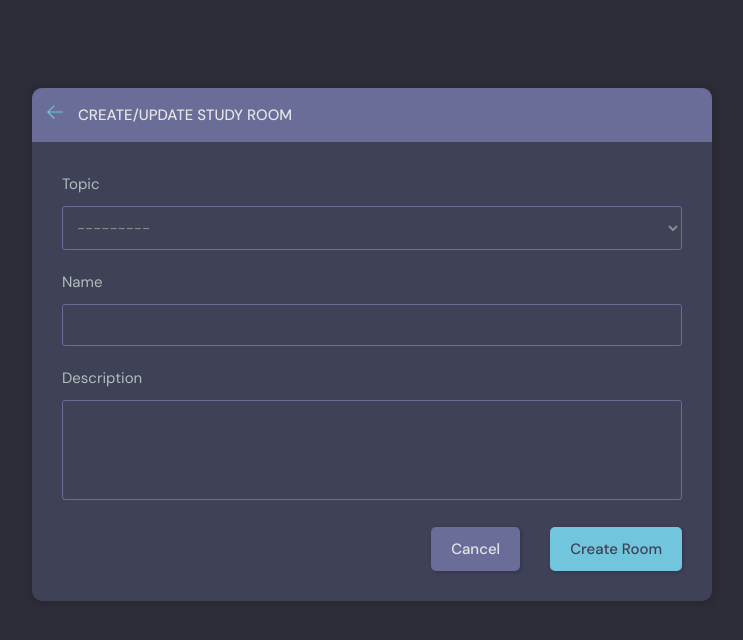
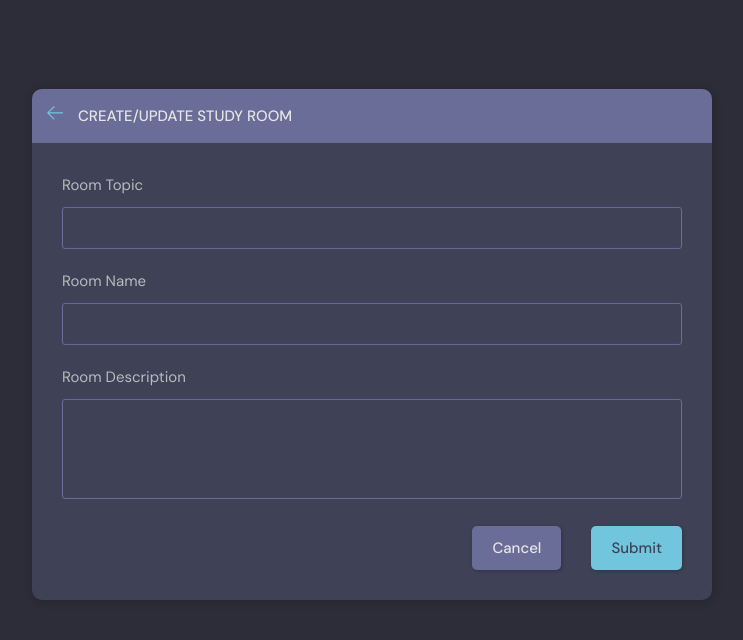
Before and after one commit to gregrell/DjangoLearn, a Django app: page /create-room/ in a window 1280 px wide. Shown: the part 76-716 px from the top of the page, without its empty margins (268-1011 px from the left). Run offline with Django 4.2, Linux system fonts and the light colour scheme; a user stored in the database is signed in; data comes from the database, SQL or seed files in the repository; both versions use the stored data as it was after the commit.

Commit message:
Additional form dynamic list creation, get_or_create database functionality implemented

```diff
--- a/OpenHouse/base/Templates/Base/create-room.html
+++ b/OpenHouse/base/Templates/Base/create-room.html
@@ -8,7 +8,8 @@
             <div class="layout__boxHeader">
                 <div class="layout__boxTitle">
                     <a href="{% url 'home' %}">
-              <svg version="1.1" xmlns="http://www.w3.org/2000/svg" width="32" height="32" viewBox="0 0 32 32">
+                        <svg version="1.1" xmlns="http://www.w3.org/2000/svg" width="32" height="32"
+                             viewBox="0 0 32 32">
                             <title>arrow-left</title>
                             <path
                                     d="M13.723 2.286l-13.723 13.714 13.719 13.714 1.616-1.611-10.96-10.96h27.625v-2.286h-27.625l10.965-10.965-1.616-1.607z">
@@ -21,13 +22,31 @@
             <div class="layout__body">
                 <form class="form" action="#" method="POST">
                     {% csrf_token %}
-            {% for field in form %}
+
                     <div class="form__group">
-              <label>{{field.label}}</label>
-              {{field}}
-              <!--              <input id="room_name" name="room_name" type="text" placeholder="E.g. Mastering Python + Django" />-->
+                        <label for="room_topic">Room Topic</label>
+                        <input required input="text" name="topic" list="topic-list"/>
+                        <datalist id="topic-list">
+                            <select>
+                                {% for topic in topics %}
+                                <option value="{{topic.name}}">{{topic.name}}</option>
+                                {% endfor %}
+                            </select>
+
+                        </datalist>
                     </div>
-            {% endfor %}
+
+                    <div class="form__group">
+                        <label for="room_name">Room Name</label>
+                        {{form.name}}
+                    </div>
+
+                    <div class="form__group">
+                        <label for="room_description">Room Description</label>
+                        {{form.description}}
+                    </div>
+
+
                     <!--
                                 <div class="form__group">
                                   <label for="room_topic">Topic</label>
@@ -48,8 +67,8 @@
                                   <textarea name="room_about" id="room_about" placeholder="Write about your study group..."></textarea>
                                 </div>-->
                     <div class="form__action">
-              <a class="btn btn--dark" href="index.html">Cancel</a>
-              <button class="btn btn--main" type="submit">Create Room</button>
+                        <a class="btn btn--dark" href="{% url 'home' %}">Cancel</a>
+                        <button class="btn btn--main" type="submit">Submit</button>
                     </div>
                 </form>
             </div>
--- a/OpenHouse/base/Templates/Base/room.html
+++ b/OpenHouse/base/Templates/Base/room.html
@@ -25,7 +25,7 @@
             <div class="room__topRight">
               {% if request.user == room.host %}
 
-              <a href="#">
+              <a href="{% url 'update-room' room.id %}">
                 <svg
                         enable-background="new 0 0 24 24"
                         height="32"
--- a/OpenHouse/base/views.py
+++ b/OpenHouse/base/views.py
@@ -125,17 +125,20 @@ def room(request, pk):
 @login_required(login_url='login')
 def createRoom(request):
     form = RoomForm()
+    topics = Topic.objects.all()
     if request.method == 'POST':
         form = RoomForm(request.POST)  # ALWAYS POPULATE YOUR form object with the post data
+        topic, created = Topic.objects.get_or_create(name=request.POST.get('topic'))
+        room = Room.objects.create(
+            topic = topic,
+            host = request.user,
+            description = request.POST.get('description'),
+            name = request.POST.get('name'),
+        )
+        return redirect('home')
 
-        if form.is_valid():
-            room = form.save(commit=False)
-            room.host = request.user
-            room.save()
-            return redirect('home')
-        else:
-            print(form.errors)
-    context = {'form': form}
+
+    context = {'form': form, 'topics': topics}
     return render(request, 'base/create-room.html', context)
 
 
@@ -144,13 +147,16 @@ def updateRoom(request, pk):
     room = Room.objects.get(id=pk)
     form = RoomForm(instance=room)
     if request.method == 'POST':
-        form = RoomForm(request.POST, instance=room)
-        if form.is_valid():
-            form.save()
+        topic_name = request.POST.get('topic')
+        topic, created = Topic.objects.get_or_create(name=topic_name)
+        room.topic = topic
+        room.name = request.POST.get('name')
+        room.description = request.POST.get('description')
+        room.save()
+        return redirect('home')
 
-        return redirect('home')
     context = {'form': form}
-    return render(request, 'base/room_form.html', context)
+    return render(request, 'base/create-room.html', context)
 
 
 @login_required(login_url='login')
```
Also changed, not shown: OpenHouse/db.sqlite3. Lines whose indentation alone changed are shown as unchanged.
